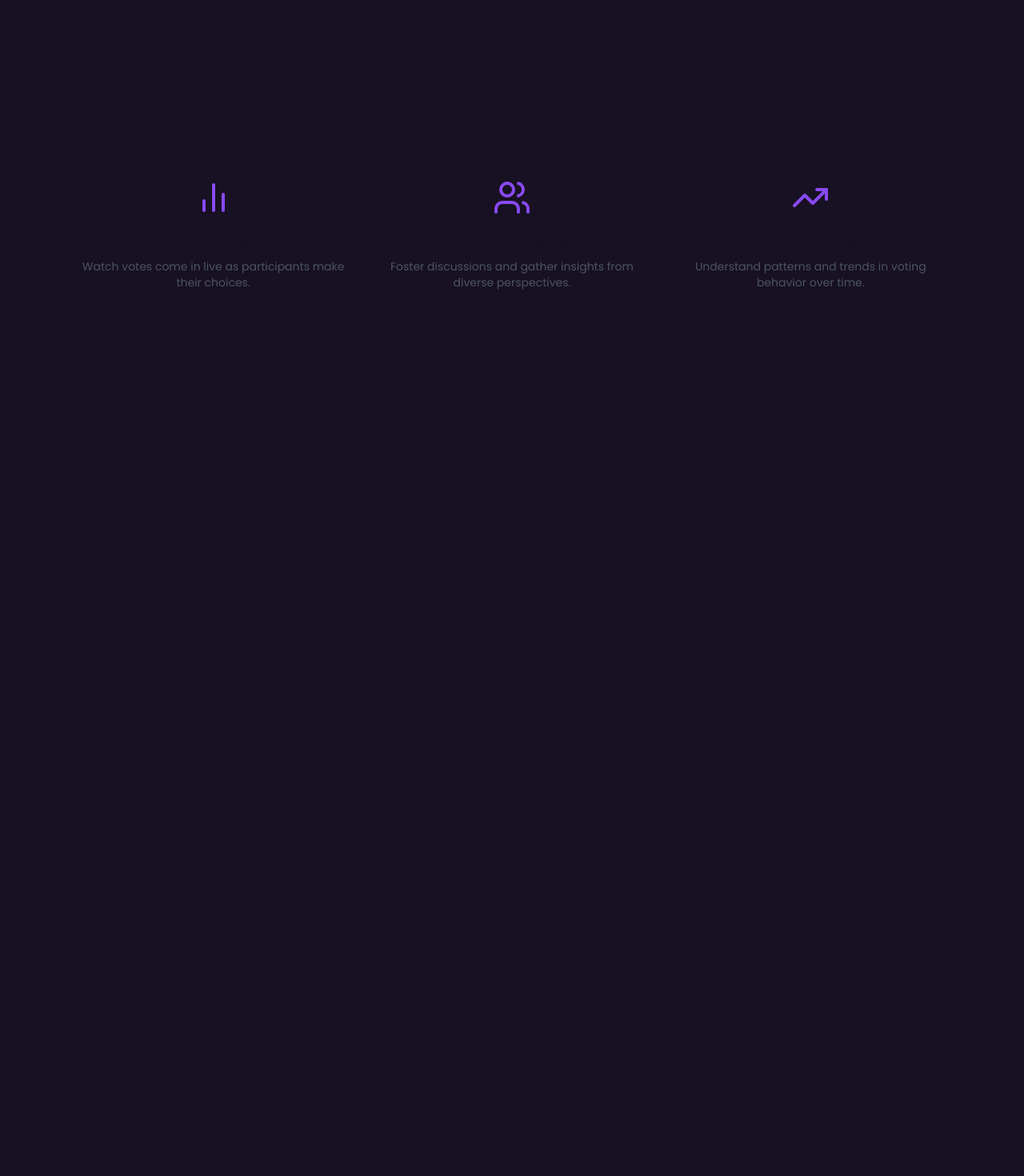
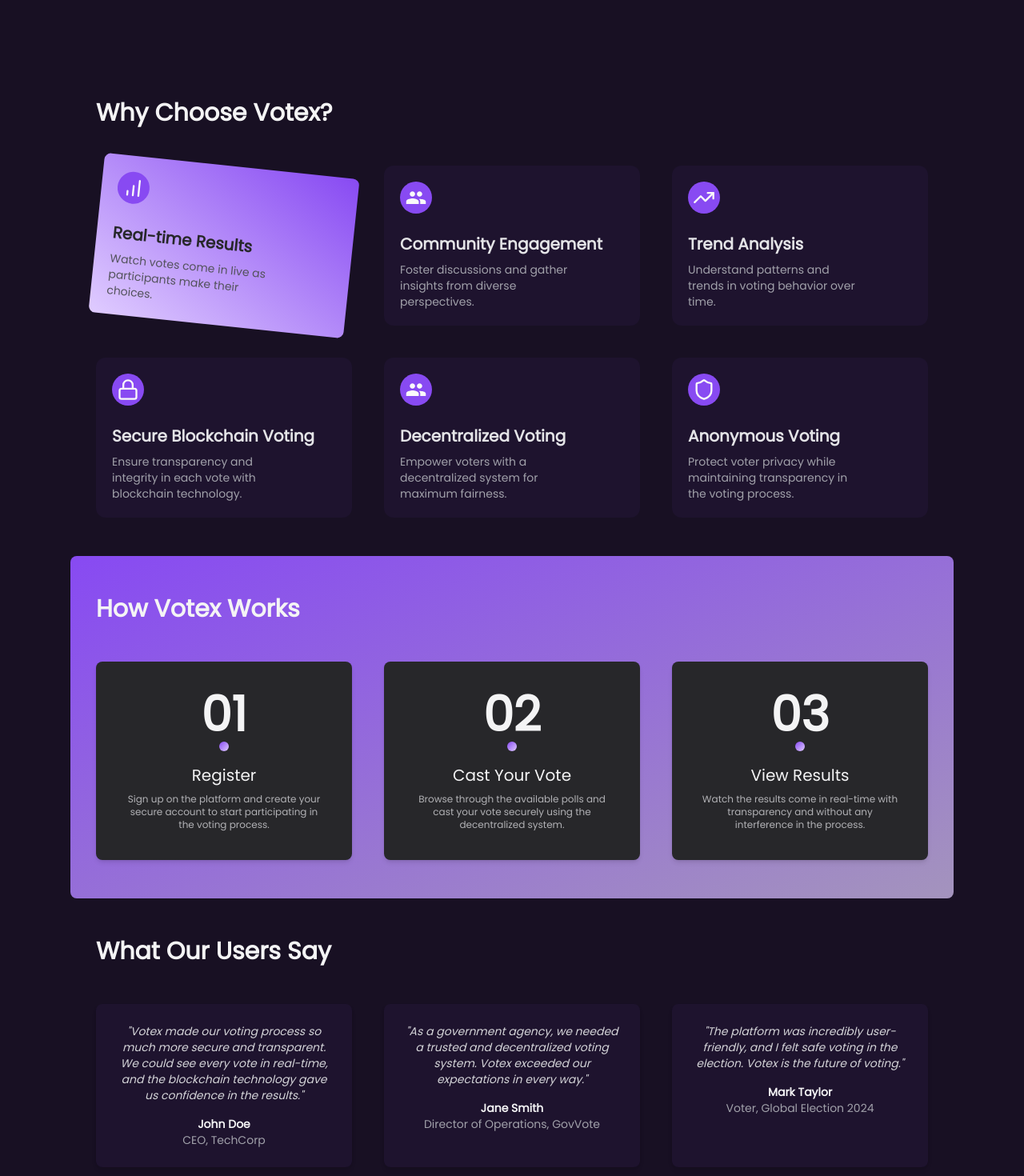
Before and after one commit to Achraftic/votex_frontend, a React (Vite) app: page / in a window 1280 px wide. Shown: the part 580-2050 px from the top of the page at 80% size. Before the commit the page ends 1035 px from the top, so only its background shows below. Built offline with nearby package versions, Linux system fonts and the light colour scheme.

Commit message:
add services

```diff
--- a/src/layouts/MainLayout.tsx
+++ b/src/layouts/MainLayout.tsx
@@ -2,7 +2,7 @@ import { Outlet } from "react-router";
 
 export default function MainLayout() {
     return (
-        <div className={` text-sm m-auto  max-w-6xl xl:px-0 px-10 antialiased min-h-screen bg-background `} >
+        <div className={` text-sm m-auto  max-w-6xl xl:px-6 px-10 antialiased min-h-screen bg-background `} >
             <Outlet />
         </div>
     );
--- a/src/pages/Home.tsx
+++ b/src/pages/Home.tsx
@@ -1,8 +1,44 @@
 import { GiCubeforce } from "react-icons/gi";
 import { VscListSelection } from "react-icons/vsc";
 import { IoIosArrowRoundForward } from "react-icons/io";
-import { BarChart2, Users, TrendingUp } from 'lucide-react'
+
 import { Button } from "../components/ui/button";
+import { BarChart, TrendingUp, Lock, Shield } from 'lucide-react'; // Importing icons from react-feather
+import { IoMdPeople } from "react-icons/io";
+import { cn } from "../lib/utils";
+const services = [
+    {
+        icon: BarChart, // Real-time Results
+        title: "Real-time Results",
+        description: "Watch votes come in live as participants make their choices.",
+    },
+    {
+        icon: IoMdPeople, // Community Engagement
+        title: "Community Engagement",
+        description: "Foster discussions and gather insights from diverse perspectives.",
+    },
+    {
+        icon: TrendingUp, // Trend Analysis
+        title: "Trend Analysis",
+        description: "Understand patterns and trends in voting behavior over time.",
+    },
+    {
+        icon: Lock, // Secure Blockchain Voting
+        title: "Secure Blockchain Voting",
+        description: "Ensure transparency and integrity in each vote with blockchain technology.",
+    },
+    {
+        icon: IoMdPeople, // Decentralized Voting
+        title: "Decentralized Voting",
+        description: "Empower voters with a decentralized system for maximum fairness.",
+    },
+    {
+        icon: Shield, // Anonymous Voting
+        title: "Anonymous Voting",
+        description: "Protect voter privacy while maintaining transparency in the voting process.",
+    },
+];
+
 export default function Home() {
     return (
         <div className="  rounded-lg py-7 min-h-screen">
@@ -36,7 +72,7 @@ export default function Home() {
                     </div>
 
                     <h1 className="lg:text-8xl sm:text-7xl text-6xl  font-bold text-zinc-50  lg:leading-[1.1] flex items-center flex-wrap  ">
-                        Voting<GiCubeforce size={100} className="text-secondary mx-4" />Made Easy
+                        Voting<GiCubeforce   className="text-secondary mx-4" />Made Easy
                     </h1>
                     <Button variant="default" className="w-36 ">
                         Vote Now
@@ -67,24 +103,72 @@ export default function Home() {
 
 
             </main>
-            <section className="py-16">
-                <div className="mx-auto w-full max-w-7xl px-4 sm:px-6 lg:px-8">
-                    <h2 className="text-3xl font-bold mb-12 text-center">Why Choose VoteHub?</h2>
-                    <div className="grid grid-cols-1 md:grid-cols-3 gap-8">
-                        {[
-                            { icon: BarChart2, title: "Real-time Results", description: "Watch votes come in live as participants make their choices." },
-                            { icon: Users, title: "Community Engagement", description: "Foster discussions and gather insights from diverse perspectives." },
-                            { icon: TrendingUp, title: "Trend Analysis", description: "Understand patterns and trends in voting behavior over time." },
-                        ].map((feature, index) => (
-                            <div key={index} className="text-center">
-                                <feature.icon className="h-12 w-12 mx-auto mb-4 text-primary" />
-                                <h3 className="text-xl font-semibold mb-2">{feature.title}</h3>
-                                <p className="text-gray-600">{feature.description}</p>
+            <section className="py-12">
+                <div className="mx-auto w-full max-w-7xl  sm:px-6 lg:px-8">
+                    <h2 className="text-3xl text-zinc-100 font-bold mb-12 ">Why Choose Votex?</h2>
+                    <div className="grid grid-cols-1 lg:grid-cols-3  md:grid-cols-2  gap-10">
+                        {services.map((feature, index) => (
+                            <div key={index} className={cn(" p-5 rounded-xl    cursor-pointer", index === 0 ? "rotate-6 bg-gradient-to-tr rounded-lg from-secondary to-primary " : "bg-primary/5")}>
+                                <span className="rounded-full bg-primary block w-max p-1.5">
+
+                                    <feature.icon className="h-7 w-7 text-zinc-50  " />
+                                </span>
+                                <h3 className={cn("text-xl font-semibold mb-2 mt-6 ", index === 0 ? "text-zinc-800" : "text-zinc-200")} >{feature.title}</h3>
+                                <p className={cn("text-zinc-400 w-3/4", index === 0 ? "text-zinc-600" : "")} >{feature.description}</p>
                             </div>
                         ))}
                     </div>
                 </div>
             </section>
+            <section className="py-12 bg-gradient-to-br rounded-lg from-primary to-secondary/70">
+                <div className="mx-auto w-full max-w-7xl px-4 sm:px-6 lg:px-8">
+                    <h2 className="text-3xl text-zinc-100 font-bold mb-12">How Votex Works</h2>
+                    <div className="grid grid-cols-1 md:grid-cols-2 lg:grid-cols-3 gap-10">
+                        <div className="bg-zinc-800 p-9 rounded-lg shadow-md text-center">
+                            <h2 className="text-6xl text-zinc-100 font-semibold mb-1 ">01</h2>
+                            <span className="bg-gradient-to-br from-primary to-secondary h-3 rounded-full w-3 mb-4 block m-auto"></span>
+                            <h4 className="text-xl text-zinc-100 font-medium mb-2">Register</h4>
+                            <p className="text-zinc-300/80 text-xs">Sign up on the platform and create your secure account to start participating in the voting process.</p>
+                        </div>
+                        <div className="bg-zinc-800 p-9 rounded-lg shadow-md text-center">
+                            <h2 className="text-6xl text-zinc-100 font-semibold mb-1 ">02</h2>
+                            <span className="bg-gradient-to-br from-primary to-secondary h-3 rounded-full w-3 mb-4 block m-auto"></span>
+                            <h4 className="text-xl text-zinc-100 font-medium mb-2">Cast Your Vote</h4>
+                            <p className="text-zinc-300/80 text-xs">Browse through the available polls and cast your vote securely using the decentralized system.</p>
+                        </div>
+                        <div className="bg-zinc-800 p-9 rounded-lg shadow-md text-center">
+                            <h2 className="text-6xl text-zinc-100 font-semibold mb-1 ">03</h2>
+                            <span className="bg-gradient-to-br from-primary to-secondary h-3 rounded-full w-3 mb-4 block m-auto"></span>
+                            <h4 className="text-xl text-zinc-100 font-medium mb-2">View Results</h4>
+                            <p className="text-zinc-300/80 text-xs">Watch the results come in real-time with transparency and without any interference in the process.</p>
+                        </div>
+                    </div>
+                </div>
+            </section>
+            <section className="py-12 ">
+                <div className="mx-auto w-full max-w-7xl px-4 sm:px-6 lg:px-8">
+                    <h2 className="text-3xl text-zinc-100 font-bold mb-12 ">What Our Users Say</h2>
+                    <div className="grid grid-cols-1 md:grid-cols-2 lg:grid-cols-3 gap-10">
+                        <div className="bg-primary/5 p-6 rounded-lg shadow-md text-center">
+                            <p className="text-zinc-300 italic">"Votex made our voting process so much more secure and transparent. We could see every vote in real-time, and the blockchain technology gave us confidence in the results."</p>
+                            <p className="text-zinc-100 mt-4 font-semibold">John Doe</p>
+                            <p className="text-zinc-400">CEO, TechCorp</p>
+                        </div>
+                        <div className="bg-primary/5 p-6 rounded-lg shadow-md text-center">
+                            <p className="text-zinc-300 italic">"As a government agency, we needed a trusted and decentralized voting system. Votex exceeded our expectations in every way."</p>
+                            <p className="text-zinc-100 mt-4 font-semibold">Jane Smith</p>
+                            <p className="text-zinc-400">Director of Operations, GovVote</p>
+                        </div>
+                        <div className="bg-primary/5 p-6 rounded-lg shadow-md text-center">
+                            <p className="text-zinc-300 italic">"The platform was incredibly user-friendly, and I felt safe voting in the election. Votex is the future of voting."</p>
+                            <p className="text-zinc-100 mt-4 font-semibold">Mark Taylor</p>
+                            <p className="text-zinc-400">Voter, Global Election 2024</p>
+                        </div>
+                    </div>
+                </div>
+            </section>
+
+
 
         </div>
     );
--- /dev/null
+++ b/src/pages/auth/SignIn.tsx
@@ -0,0 +1,7 @@
+import React from 'react'
+
+export default function Login() {
+  return (
+    <div>Login</div>
+  )
+}
```
Also changed, not shown: src/pages/auth/SignUp.tsx (added).
